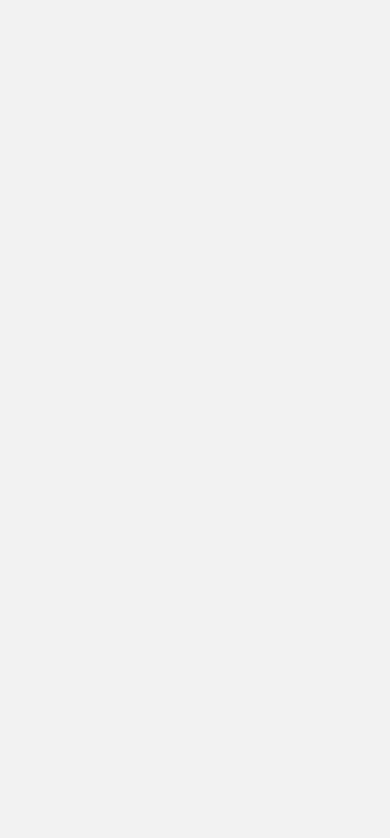
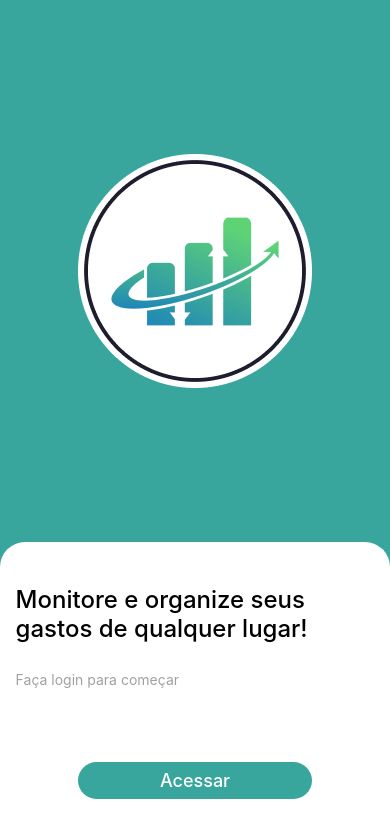
Before and after one commit to Gutoneitzke/login-page-react-native, a React Native app: screen /Welcome in a window 390 px wide. Shown: the top 838 px of the page. Built offline with nearby package versions, Linux system fonts and the light colour scheme.

Commit message:
feat: new layout and adjusts to welcome component

```diff
--- a/src/pages/Welcome/index.js
+++ b/src/pages/Welcome/index.js
@@ -2,19 +2,76 @@
 import {
   View,
   Text,
-  StyleSheet
+  StyleSheet,
+  Image,
+  TouchableOpacity
 } from 'react-native';
 
 export default function Welcome() {
  return (
     <View style={styles.container}>
+        <View style={styles.containerLogo}>
+          <Image
+            source={require('../../assets/logo.png')}
+            style={styles.image}
+            resizeMode="contain"
+          />
+        </View>
 
+        <View style={styles.containerForm}>
+          <Text style={styles.title}>Monitore e organize seus gastos de qualquer lugar!</Text>
+          <Text style={styles.subtitle}>Faça login para começar</Text>
+          <TouchableOpacity style={styles.button}>
+            <Text style={styles.buttonText}>Acessar</Text>
+          </TouchableOpacity>
+        </View>
     </View>
   );
 }
 
 const styles = StyleSheet.create({
   container: {
-
+    flex: 1,
+    backgroundColor: '#38a69d'
+  },
+  image: {
+    width: '100%',
+  },
+  containerLogo: {
+    flex: 2,
+    justifyContent: 'center',
+    alignItems: 'center'
+  },
+  containerForm: {
+    flex: 1,
+    backgroundColor: '#fff',
+    borderTopLeftRadius: 25,
+    borderTopRightRadius: 25,
+    padding: '4%',
+  },
+  title: {
+    fontSize: 24,
+    fontWeight: '500',
+    marginTop: 28,
+    marginBottom: 28
+  },
+  subtitle: {
+    color: '#a1a1a1'
+  },
+  button: {
+    position: 'absolute',
+    backgroundColor: '#38a69d',
+    borderRadius: 50,
+    paddingVertical: 8,
+    width: '60%',
+    alignSelf: 'center',
+    bottom: '15%',
+    alignItems: 'center',
+    justifyContent: 'center'
+  },
+  buttonText: {
+    fontSize: 18,
+    color: '#fff',
+    fontWeight: '500'
   }
 })
```
